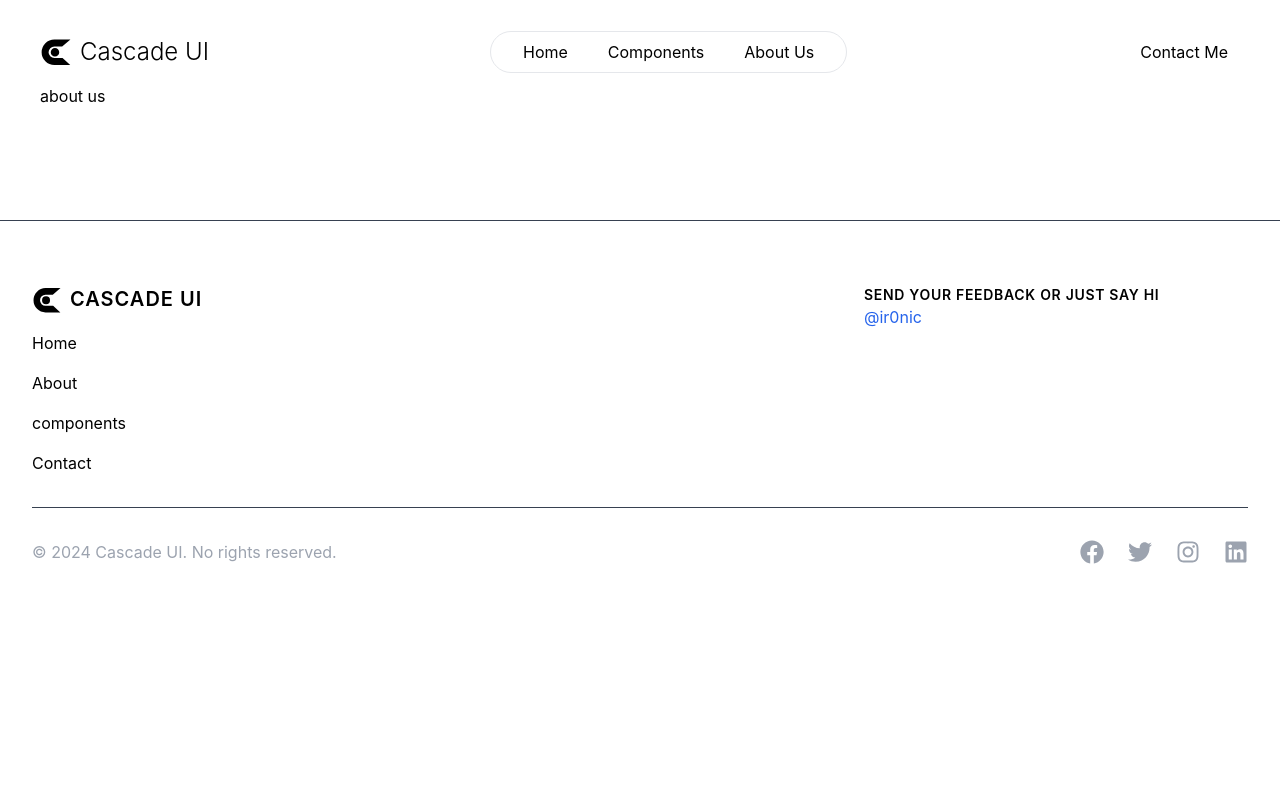
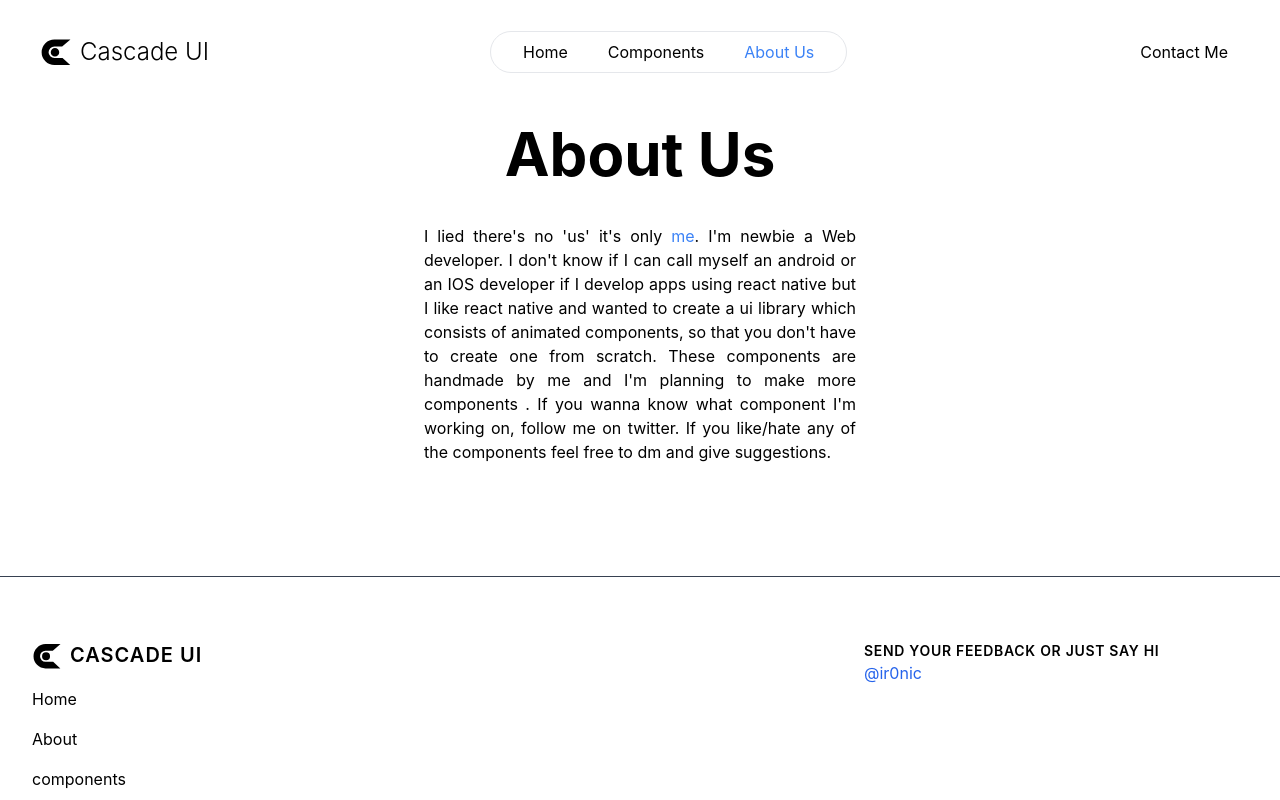
Before and after one commit to Rohit-00/CascadeUI, a React (Vite) app: page /aboutus in a window 1280 px wide. Shown: the top 800 px of the page. Built offline with nearby package versions, Linux system fonts and the light colour scheme.

Commit message:
created aboutus and components page and added twiter hyperlink

```diff
--- a/src/components/components.tsx
+++ b/src/components/components.tsx
@@ -12,15 +12,16 @@ import { Link } from "react-router-dom"
 
 const Screen = ({item}:any) =>{
     return(
-      <div className="mt-9 "> <video poster="" height={400} width={200} src={item.src} loop autoPlay muted  className="rounded-xl transition-transform ease-in-out hover:scale-110 cursor-pointer" /> </div>
+      <video poster="" height={400} width={200} src={item.src} loop autoPlay muted  className="rounded-xl transition-transform ease-in-out hover:scale-110 cursor-pointer" />
     )
 }
 
 function Components() {
   return (
     <div className="mt-16">
-      <div className="flex flex-row justify-between items-baseline"><div className="text-3xl sm:text-5xl font-semibold">Components</div><div>all components</div></div>
-      <div className="grid sm:grid-cols-5 justify-center items-center self-center">
+      <div className="flex flex-row justify-between items-baseline"><div className="text-3xl sm:text-5xl font-semibold">Components</div></div>
+      <div className="grid sm:grid-cols-5 items-center mt-7 justify-center">
+
       {comps.map((item)=>
         <div>
             <Screen item={item} />
--- a/src/components/footer.tsx
+++ b/src/components/footer.tsx
@@ -60,7 +60,7 @@ const Footer: React.FC = () => {
           <div className="mt-8 xl:mt-0">
             <h3 className="text-sm font-semibold uppercase tracking-wider">Send your feedback or just say hi</h3>
 
-           <div className='text-blue-600'>@ir0nic</div>
+          <a href='https://x.com/byir0nic' target='_blank'> <div className='text-blue-600'>@ir0nic</div> </a>
           </div>
         </div>
         <div className="mt-8 border-t border-gray-700 pt-8 md:flex md:items-center md:justify-between">
--- a/src/components/navbar.tsx
+++ b/src/components/navbar.tsx
@@ -30,19 +30,19 @@ export default function Navbar() {
             <div className="flex space-x-4 border-[0.1px] rounded-full px-5">
               <NavLink
                 to="/"
-                className=  {({isActive})=>isActive?"dark:text-blue-500  hover:text-primary px-3 py-2 rounded-md text-m font-[400] hover:text-blue-500":"dark:text-gray-300  hover:text-primary px-3 py-2 rounded-md text-m font-[400] hover:text-blue-500"}
+                className=  {({isActive})=>isActive?"text-blue-500  hover:text-primary px-3 py-2 rounded-md text-m font-[400] hover:text-blue-500":"dark:text-gray-300  hover:text-primary px-3 py-2 rounded-md text-m font-[400] hover:text-blue-500"}
               >
                 Home
               </NavLink>
               <NavLink
                 to="/components"
-                className=  {({isActive})=>isActive?"dark:text-blue-500  hover:text-primary px-3 py-2 rounded-md text-m font-[400] hover:text-blue-500":"dark:text-gray-300  hover:text-primary px-3 py-2 rounded-md text-m font-[400] hover:text-blue-500"}
+                className=  {({isActive})=>isActive?"text-blue-500  hover:text-primary px-3 py-2 rounded-md text-m font-[400] hover:text-blue-500":"dark:text-gray-300  hover:text-primary px-3 py-2 rounded-md text-m font-[400] hover:text-blue-500"}
               >
                 Components
               </NavLink>
               <NavLink
                 to="/aboutus"
-                className=  {({isActive})=>isActive?"dark:text-blue-500  hover:text-primary px-3 py-2 rounded-md text-m font-[400] hover:text-blue-500":"dark:text-gray-300  hover:text-primary px-3 py-2 rounded-md text-m font-[400] hover:text-blue-500"}
+                className=  {({isActive})=>isActive?"text-blue-500  hover:text-primary px-3 py-2 rounded-md text-m font-[400] hover:text-blue-500":"dark:text-gray-300  hover:text-primary px-3 py-2 rounded-md text-m font-[400] hover:text-blue-500"}
               >
                 About Us
               </NavLink>
--- a/src/pages/aboutus.tsx
+++ b/src/pages/aboutus.tsx
@@ -1,7 +1,13 @@
 function AboutUs() {
   return (
-    <div>
-      <div>about us</div>
+    <div className="mt-10">
+      <div className="sm:text-6xl font-bold text-center">About Us</div>
+      <div className="mx-96 mt-10 text-justify">
+        I lied there's no 'us' it's only <a href="https://x.com/byir0nic" className="text-blue-500">me</a>. I'm newbie a Web developer. I don't know if
+        I can call myself an android or an IOS developer if I develop apps using react native but I like react native and wanted to create a ui library which
+        consists of animated components, so that you don't have to create one from scratch. These components are handmade by me and I'm planning to make more components
+        . If you wanna know what component I'm working on, follow me on twitter. If you like/hate any of the components feel free to dm and give suggestions.
+      </div>
     </div>
   )
 }
--- a/src/pages/components.tsx
+++ b/src/pages/components.tsx
@@ -1,7 +1,36 @@
+const comps = [
+
+    {src:'https://cloud.appwrite.io/v1/storage/buckets/670bf3d800356f2d1307/files/670bfa57002fc8873ab8/view?project=66cc3f88001fcc4896d5&project=66cc3f88001fcc4896d5&mode=admin',title:''},
+    {src:'https://cloud.appwrite.io/v1/storage/buckets/670bf3d800356f2d1307/files/670bfa57002fc8873ab8/view?project=66cc3f88001fcc4896d5&project=66cc3f88001fcc4896d5&mode=admin',title:''},
+    {src:'https://cloud.appwrite.io/v1/storage/buckets/670bf3d800356f2d1307/files/670bfa57002fc8873ab8/view?project=66cc3f88001fcc4896d5&project=66cc3f88001fcc4896d5&mode=admin',title:''},
+    {src:'https://cloud.appwrite.io/v1/storage/buckets/670bf3d800356f2d1307/files/670bfa57002fc8873ab8/view?project=66cc3f88001fcc4896d5&project=66cc3f88001fcc4896d5&mode=admin',title:''},
+    {src:'https://cloud.appwrite.io/v1/storage/buckets/670bf3d800356f2d1307/files/670bfa57002fc8873ab8/view?project=66cc3f88001fcc4896d5&project=66cc3f88001fcc4896d5&mode=admin',title:''},
+    {src:'https://cloud.appwrite.io/v1/storage/buckets/670bf3d800356f2d1307/files/670bfa57002fc8873ab8/view?project=66cc3f88001fcc4896d5&project=66cc3f88001fcc4896d5&mode=admin',title:''},
+    {src:'https://cloud.appwrite.io/v1/storage/buckets/670bf3d800356f2d1307/files/670bfa57002fc8873ab8/view?project=66cc3f88001fcc4896d5&project=66cc3f88001fcc4896d5&mode=admin',title:''},
+    {src:'https://cloud.appwrite.io/v1/storage/buckets/670bf3d800356f2d1307/files/670bfa57002fc8873ab8/view?project=66cc3f88001fcc4896d5&project=66cc3f88001fcc4896d5&mode=admin',title:''},
+    {src:'https://cloud.appwrite.io/v1/storage/buckets/670bf3d800356f2d1307/files/670bfa57002fc8873ab8/view?project=66cc3f88001fcc4896d5&project=66cc3f88001fcc4896d5&mode=admin',title:''},
+    {src:'https://cloud.appwrite.io/v1/storage/buckets/670bf3d800356f2d1307/files/670bfa57002fc8873ab8/view?project=66cc3f88001fcc4896d5&project=66cc3f88001fcc4896d5&mode=admin',title:''},
+
+
+]
+
+const Screen = ({item}:any) =>{
+    return(
+      <div className="mt-9 "> <video poster="" height={400} width={200} src={item.src} loop autoPlay muted  className=" rounded-xl transition-transform ease-in-out hover:scale-110 cursor-pointer" /> </div>
+    )
+}
+
 function ComponentsPage() {
   return (
-    <div>
-      <div>Component</div>
+    <div className="mt-16">
+      <div className="flex flex-row justify-between items-baseline"><div className="text-3xl sm:text-5xl font-semibold">Components</div><div>Documentation</div></div>
+      <div className="grid sm:grid-cols-4 justify-center items-center self-center">
+      {comps.map((item)=>
+        <div>
+            <Screen item={item} />
+        </div>
+    )}
+          </div>
     </div>
   )
 }
```
